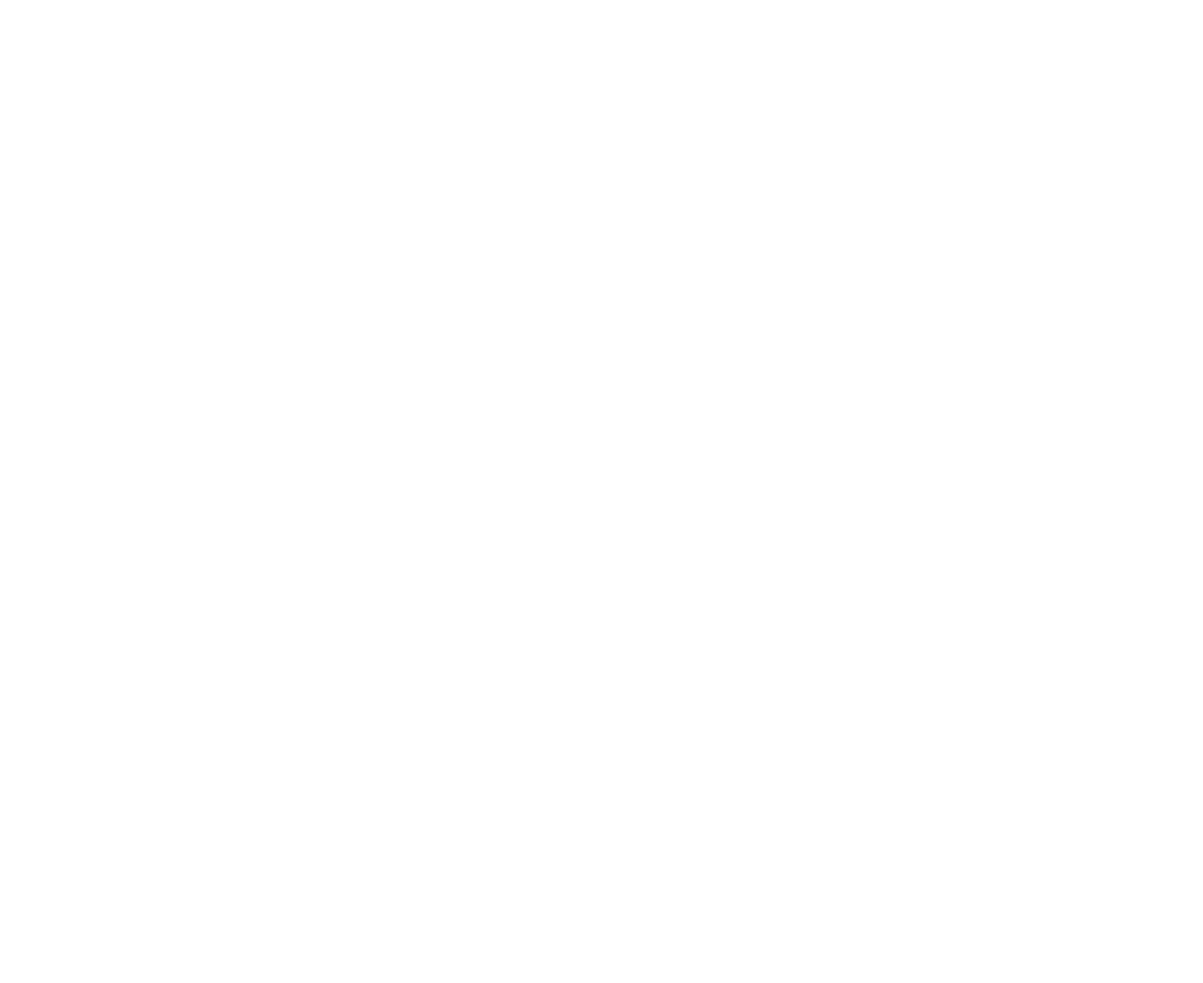
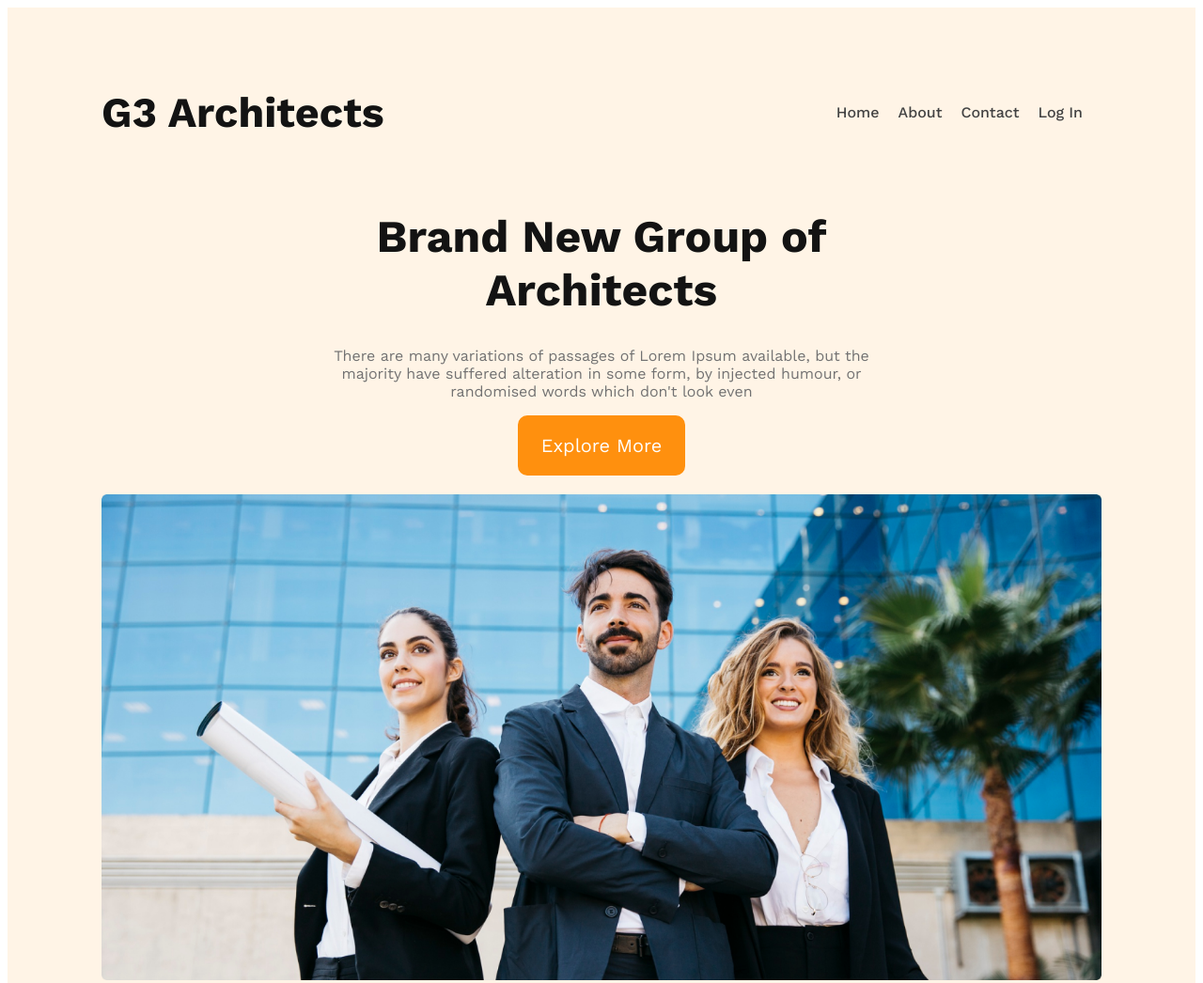
Before and after one commit to iatoha/g3--architects-website, a plain HTML site: page index.html in a window 1280 px wide. Shown: the top 1046 px of the page at 94% size. Before the commit the page ends 800 px from the top, so only its background shows below. Drawn offline with nearby package versions, Linux system fonts and the light colour scheme.

Commit message:
banner done

```diff
--- a/index.html
+++ b/index.html
@@ -1,12 +1,51 @@
 <!DOCTYPE html>
 <html lang="en">
+
 <head>
     <meta charset="UTF-8">
     <meta name="viewport" content="width=device-width, initial-scale=1.0">
     <link rel="stylesheet" href="styles/architects.css">
     <title>G3 architects</title>
 </head>
+
 <body>
+    <header>
+        <!--navbar  -->
+        <nav>
+            <h3 class="nav-title">G3 Architects</h3>
+            <ul>
+                <li><a href="">Home</a></li>
+                <li><a href="">About</a></li>
+                <li><a href="">Contact</a></li>
+                <li><a href="">Log In</a></li>
+            </ul>
+        </nav>
+        <!-- navbar end -->
+
+        <!-- banner start -->
+
+        <div class="banner">
+            <div class="banner-content">
+                <h1 class="banner-title">Brand New Group of Architects</h1>
+                <p class="banner-description">There are many variations of passages of Lorem Ipsum available, but the
+                    majority have suffered alteration in some form, by injected humour, or randomised words which don't
+                    look even</p>
+                <button class="btn-primary">Explore More</button>
+            </div>
+            <img src="images/banner.png" alt="">
+        </div>
+
+        <!-- banner end -->
+    </header>
+
+    <main>
+
+    </main>
+
+    <footer>
+
+    </footer>
 
 </body>
+
 </html>
--- a/styles/architects.css
+++ b/styles/architects.css
@@ -0,0 +1,101 @@
+/* work sans font from google font */
+@import url('https://fonts.googleapis.com/css2?family=Work+Sans:ital,wght@0,100..900;1,100..900&display=swap');
+
+* {
+    font-family: "Work Sans", sans-serif;
+}
+
+.btn-primary{
+    background-color: #FF900E;
+    color: #FFF;
+    font-size: 1.25rem;
+    padding: 20px 25px;
+    border-radius: 10px ;
+    cursor:no-drop ;
+    border: 0;
+}
+
+/* header styles */
+
+/* navbar styles */
+header {
+    background-color: #FF900E1A;
+    padding: 40px 100px;
+}
+
+nav {
+    display: flex;
+    justify-content: space-between;
+    align-items: center;
+}
+
+nav> ul {
+    display: flex;
+}
+.nav-title{
+    color: #131313;
+    font-size: 2.8rem;
+    font-weight: 700;
+}
+
+nav  li{
+    list-style: none;
+    margin-right: 20px;
+    font-weight: 500;
+    font-size: 1rem;
+}
+
+nav li a {
+    text-decoration: none;
+    color: #424242;
+}
+
+/* navbar styles end */
+
+/* banner style start */
+
+.banner-content{
+    max-width: 600px;
+    text-align: center;
+    margin: 0 auto;
+}
+
+.banner-title{
+    font-size: 3rem;
+    font-weight: 700;
+    color: #131313;
+}
+
+.banner-description{
+    color: #727272;
+}
+
+.banner, img{
+    margin-top: 20px;
+    width:100%;
+}
+
+/* banner style end */
+
+
+
+/* responisive styles */
+
+@media screen and (max-width:576px) {
+    header{
+        padding: 20px;
+    }
+    nav{
+        flex-direction: column;
+    }
+}
+
+
+@media screen and (min-width:576px) and (max-width:990px) {
+    header{
+        padding: 50px;
+    }
+    nav{
+        flex-direction: column;
+    }
+}
```
